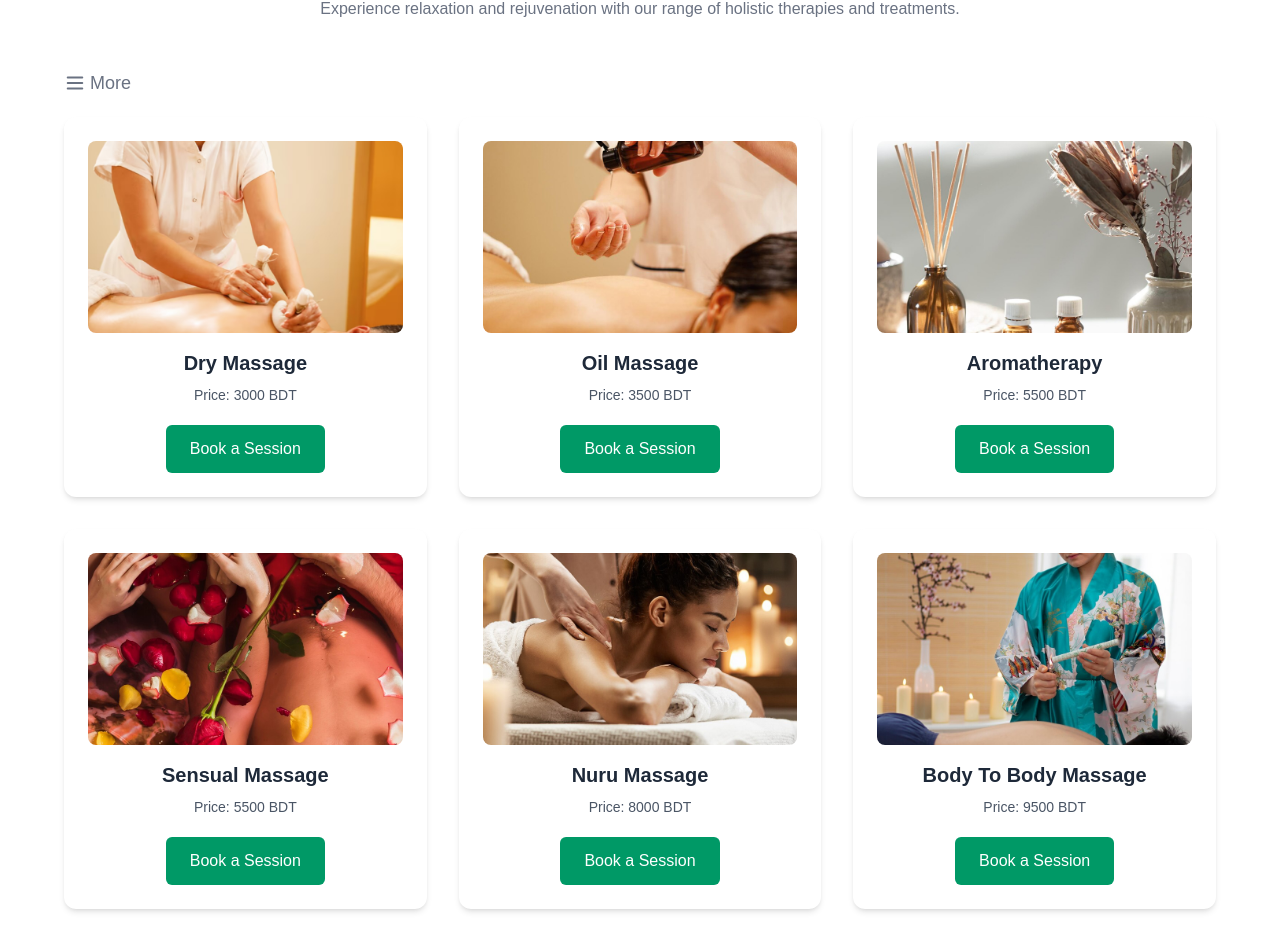
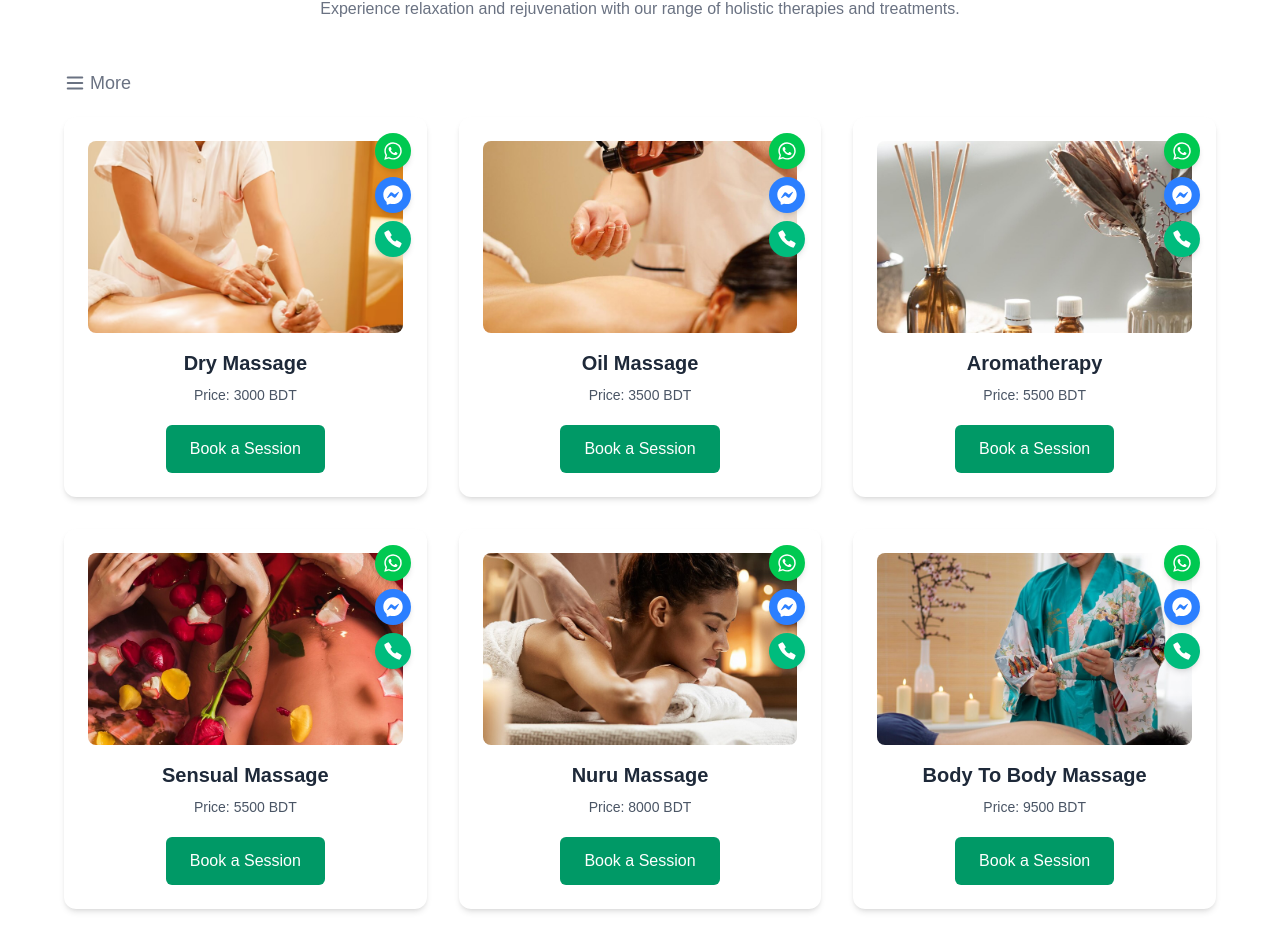
Before and after one commit to lokondey72/spa, a Next.js app: page / in a window 1280 px wide. Shown: the part 1379-2330 px from the top of the page. Built offline with nearby package versions, Linux system fonts and the light colour scheme.

Commit message:
15-04 final set commit

```diff
--- a/src/componants/ServiceCard.js
+++ b/src/componants/ServiceCard.js
@@ -8,6 +8,7 @@ import { FaFacebookMessenger } from "react-icons/fa";
 export default function ServiceCard({ img, price, title, description }) {
   return (
     <div className="group relative bg-white rounded-xl shadow-md p-6 hover:shadow-xl hover:-translate-y-1 transition duration-300 ease-in-out">
+      {/* Image */}
       <div className="relative w-full h-48 mb-4 rounded-lg overflow-hidden">
         <Image
           src={img || "/placeholder.jpg"}
@@ -17,9 +18,11 @@ export default function ServiceCard({ img, price, title, description }) {
         />
       </div>
 
+      {/* Title and Price */}
       <h3 className="text-xl font-semibold text-gray-800">{title}</h3>
       <p className="mt-2 text-gray-600 text-sm">{price}</p>
 
+      {/* Book Button */}
       <Link
         href="/choice"
         className="inline-block bg-emerald-600 text-white px-6 py-3 rounded-md hover:bg-emerald-700 transition mt-5"
@@ -27,38 +30,41 @@ export default function ServiceCard({ img, price, title, description }) {
         Book a Session
       </Link>
 
-      {/* Hover buttons container */}
-      <div className="absolute top-4 right-4 flex flex-col items-end space-y-2 opacity-0 group-hover:opacity-100 transition-opacity duration-300 z-50">
-        {/* WhatsApp button */}
+      {/* Hover Contact Icons */}
+      <div className="absolute top-4 right-4 flex flex-col items-end space-y-2 z-20">
+        {/* WhatsApp */}
         <Link
           href="https://wa.me/+8801911552077"
           target="_blank"
           rel="noopener noreferrer"
+          aria-label="Chat on WhatsApp"
         >
           <div className="bg-green-500 text-white p-2 rounded-full shadow-md hover:bg-green-600">
-            <IoLogoWhatsapp />
+            <IoLogoWhatsapp className="w-5 h-5" />
           </div>
         </Link>
 
-        {/* Messenger button */}
+        {/* Messenger */}
         <Link
           href="https://www.facebook.com/messages/t/430567486797012"
           target="_blank"
           rel="noopener noreferrer"
+          aria-label="Send message on Facebook Messenger"
         >
-          <div className="bg-green-500 text-white p-2 rounded-full shadow-md hover:bg-green-600">
-            <FaFacebookMessenger />
+          <div className="bg-blue-500 text-white p-2 rounded-full shadow-md hover:bg-blue-600">
+            <FaFacebookMessenger className="w-5 h-5" />
           </div>
         </Link>
 
-        {/* Phone call button */}
+        {/* Phone Call */}
         <Link
           href="tel:+8801911552077"
           target="_blank"
           rel="noopener noreferrer"
+          aria-label="Call phone number"
         >
-          <div className="bg-green-500 text-white p-2 rounded-full shadow-md hover:bg-green-600">
-            <IoCallSharp />
+          <div className="bg-emerald-500 text-white p-2 rounded-full shadow-md hover:bg-emerald-600">
+            <IoCallSharp className="w-5 h-5" />
           </div>
         </Link>
       </div>
```
